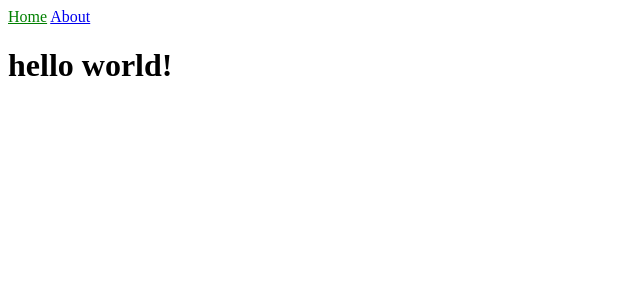
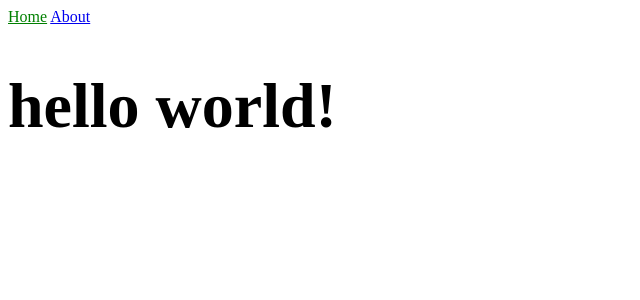
Before and after one commit to thomas6791/bernardcook, a Jekyll site: the page built from index.html, in a window 1280 px wide. Shown: the top 300 px of the page, without its empty margins (0-640 px from the left). Built offline with Jekyll 4.4.1, drawn with Linux system fonts in a browser that asks for light colours.

Commit message:
change css

```diff
--- a/_sass/_main.scss
+++ b/_sass/_main.scss
@@ -1,3 +1,4 @@
 .current {
   color: green;
 }
+h1 { font-size: 4em;}
```
